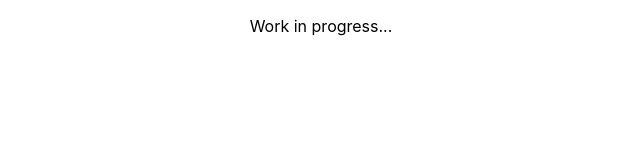
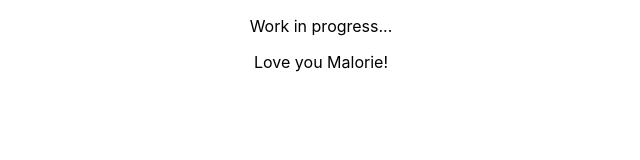
Before and after one commit to SkylerRiggle/wedsite, a React (Create React App) app: page / in a window 1280 px wide. Shown: the top 160 px of the page, without its empty margins (319-959 px from the left). Built offline with nearby package versions, Linux system fonts and the light colour scheme.

Commit message:
Setup Build Commands

```diff
--- a/package.json
+++ b/package.json
@@ -1,6 +1,7 @@
 {
   "name": "wedsite",
   "version": "0.1.0",
+  "homepage": "https://skylerriggle.github.io/wedsite/",
   "private": true,
   "dependencies": {
     "@testing-library/jest-dom": "^5.16.4",
@@ -18,6 +19,8 @@
     "web-vitals": "^2.1.4"
   },
   "scripts": {
+    "predeploy": "npm run build",
+    "deploy": "gh-pages -d build",
     "start": "react-scripts start",
     "build": "react-scripts build",
     "test": "react-scripts test",
--- a/src/pages/App.tsx
+++ b/src/pages/App.tsx
@@ -5,6 +5,7 @@ function App() {
   return (
     <div className="App">
       <p>Work in progress...</p>
+      <p>Love you Malorie!</p>
     </div>
   );
 }
```
